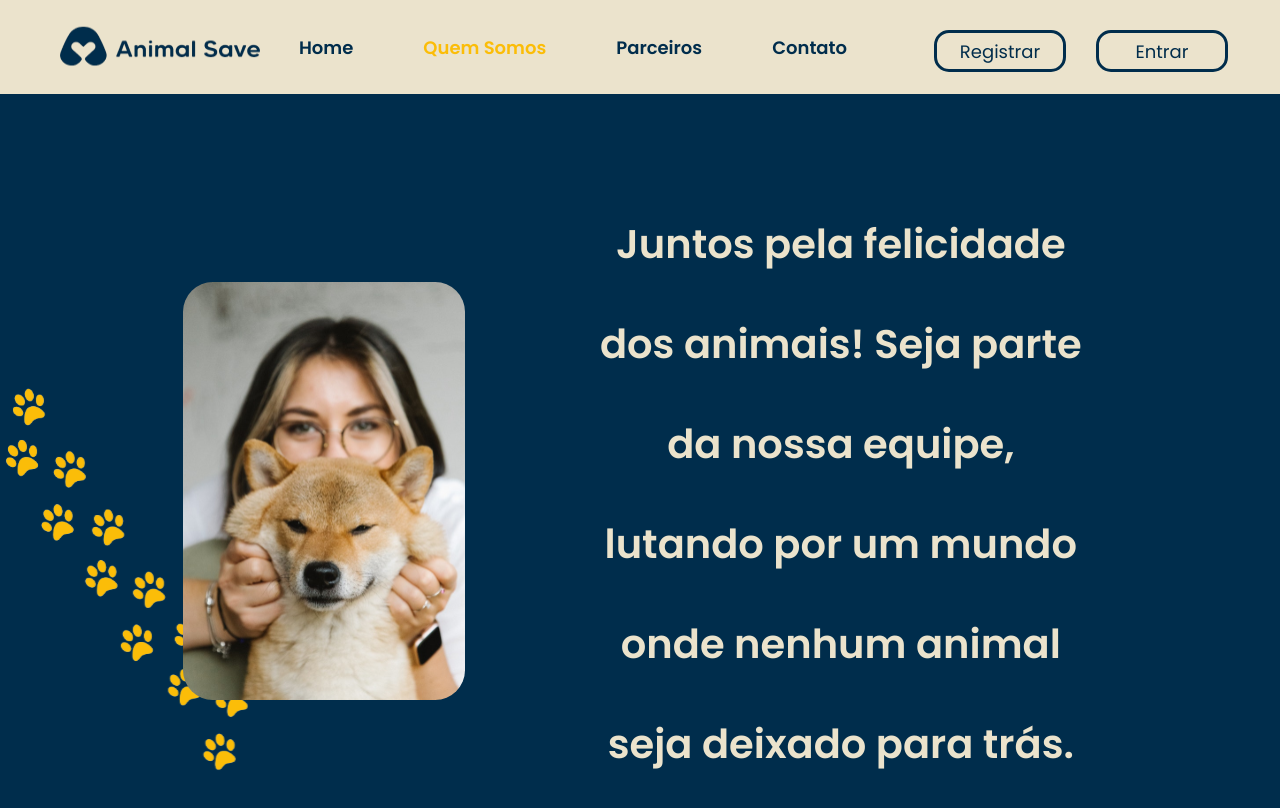
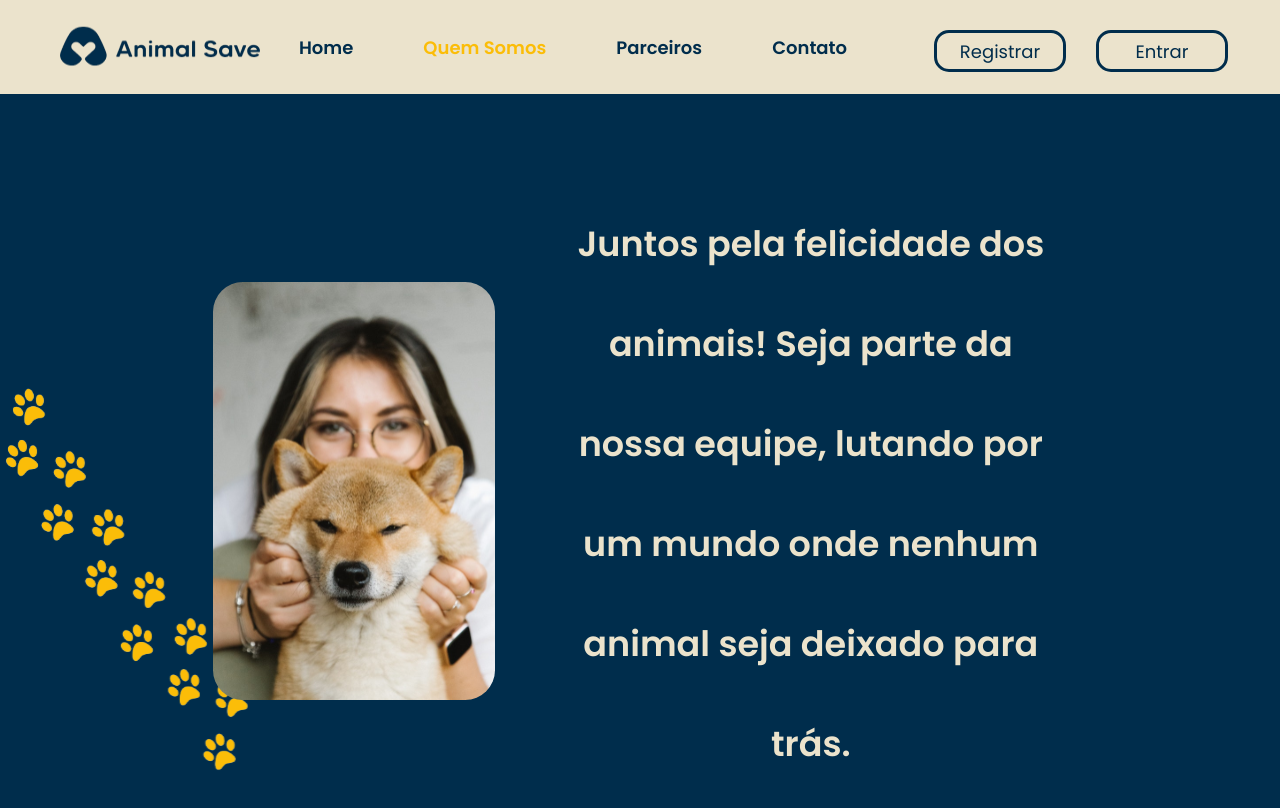
Before and after one commit to renanmontanopaz/animal-save-view, a Vue app: page /quem-somos in a window 1280 px wide. Shown: the top 808 px of the page. Built offline with nearby package versions, Linux system fonts and the light colour scheme.

Commit message:
estilizando tela Quem Somos

```diff
--- a/src/views/LandingPage/LandingPageQuemSomos.vue
+++ b/src/views/LandingPage/LandingPageQuemSomos.vue
@@ -24,7 +24,7 @@
   width: 100%;
   height: 100vh;
   background-color: #002D4C;
-  gap: 120px;
+  gap: 60px;
 
   .containerImage {
     width: 22%;
@@ -36,7 +36,7 @@
     font-family: 'Poppins';
     font-style: normal;
     font-weight: 600;
-    font-size: 40px;
+    font-size: 35px;
     line-height: 100px;
     text-align: center;
     color: #EBE3CC;
```
